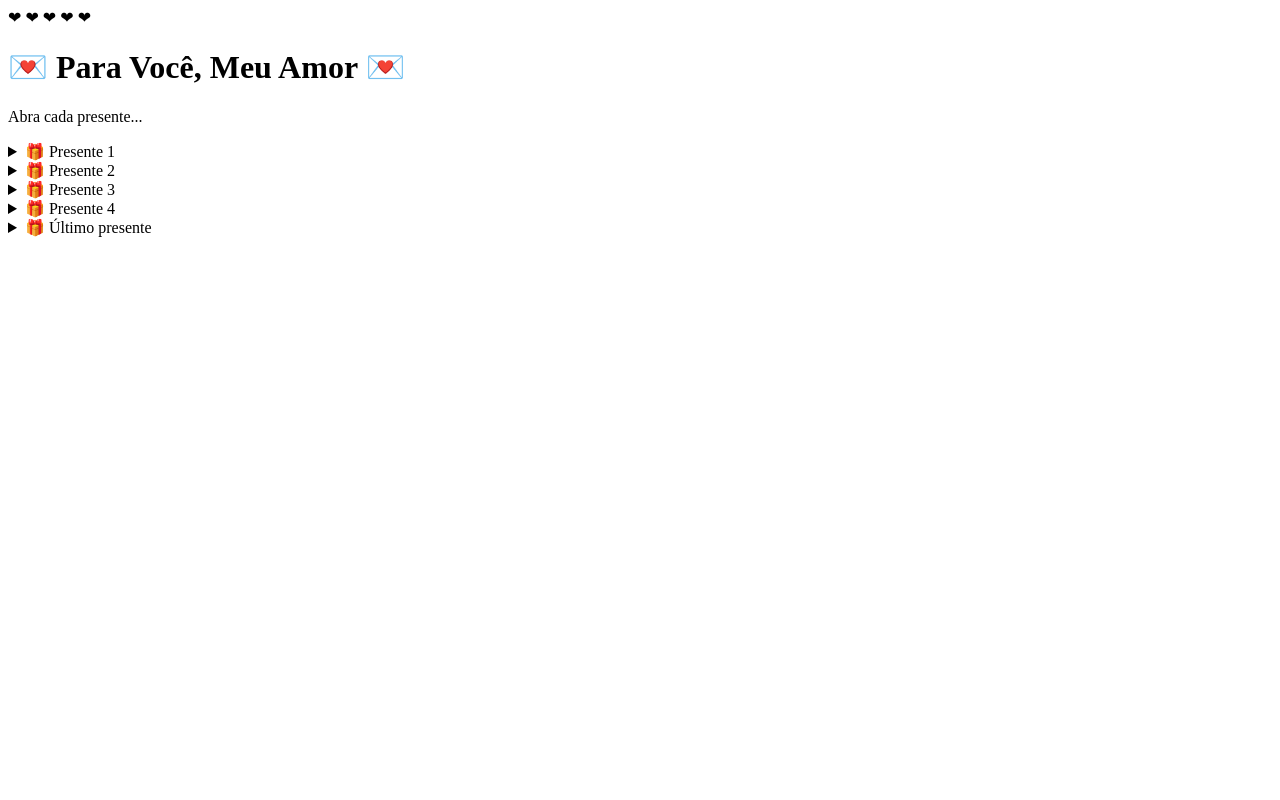
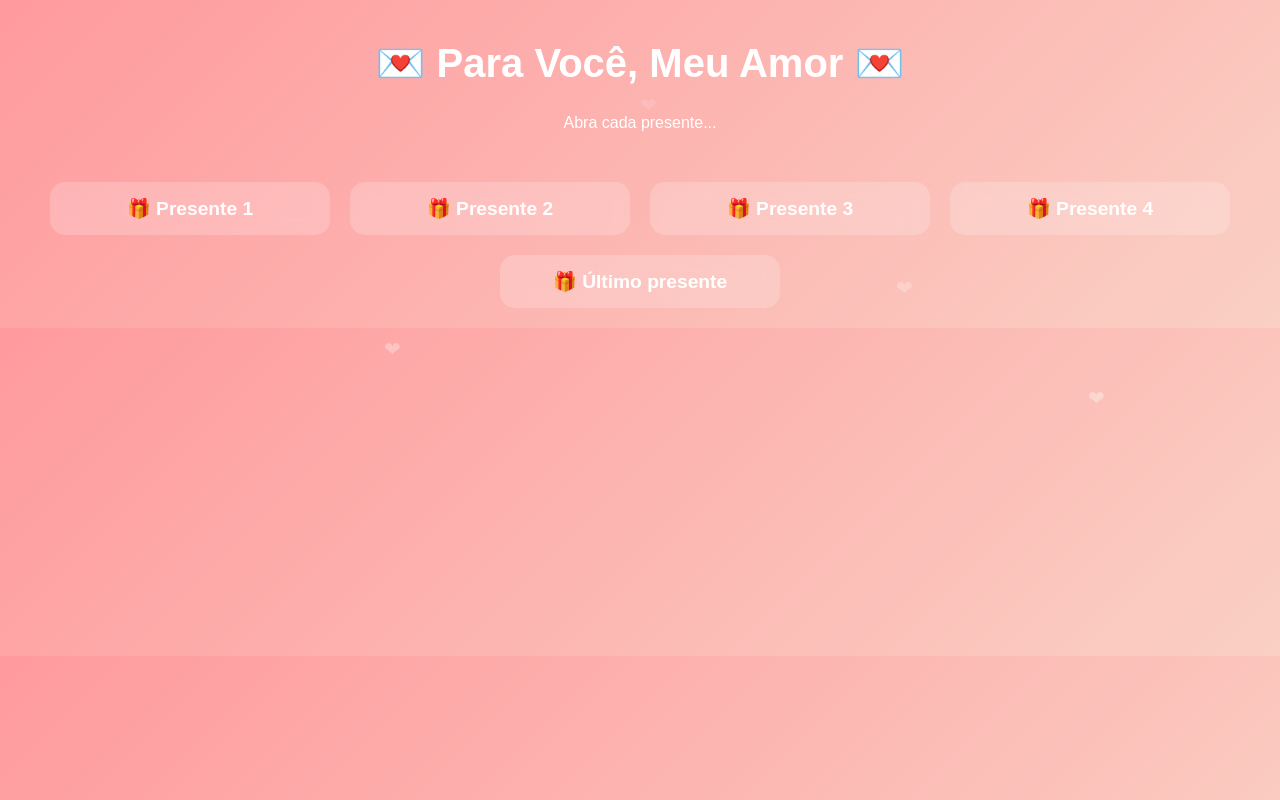
Before and after one commit to rafaelvisconcini/ProMeuAmor, a plain HTML site: page index.html in a window 1280 px wide. Drawn offline with Linux system fonts and the light colour scheme.

Commit message:
Fix stylesheet link in index.html
Updated the stylesheet link and preserved the structure of the HTML document.

```diff
--- a/index.html
+++ b/index.html
@@ -3,7 +3,7 @@
 <head>
     <meta charset="UTF-8">
     <title>Para o Amor da Minha Vida 💖</title>
-    <link rel="stylesheet" href="PraEla.css">
+    <link rel="stylesheet" href="style.css">
 </head>
 <body>
 
```
